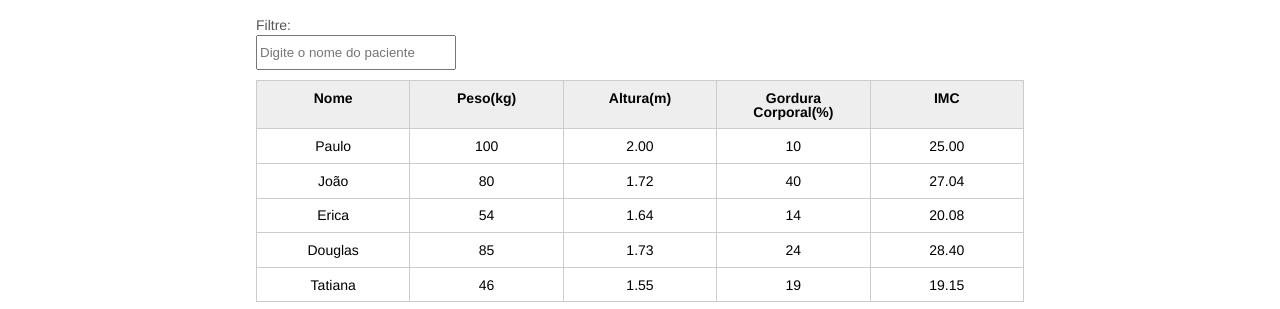
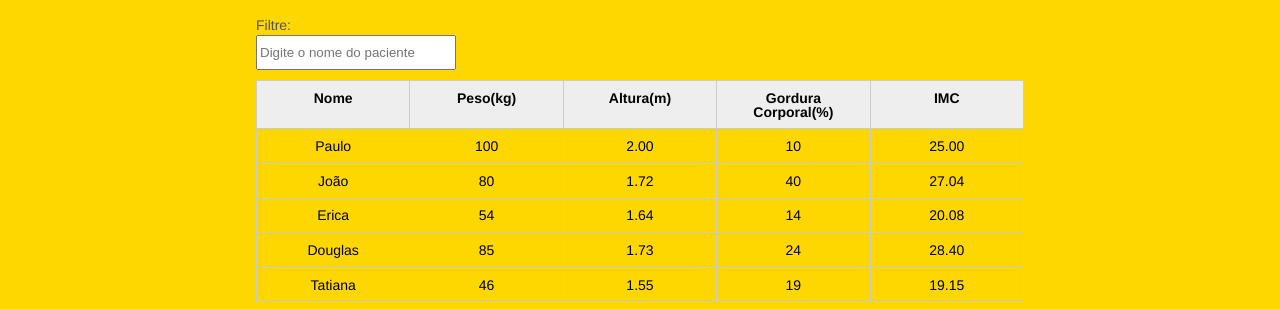
Before and after one commit to Moacirc/moacra.github.io_ex_JavaScript_plataforma_Alura, a plain HTML site: page index.html in a window 1280 px wide. Shown: the part 123-432 px from the top of the page. Drawn offline with Linux system fonts and the light colour scheme.

Commit message:
Update index.css

```diff
--- a/css/index.css
+++ b/css/index.css
@@ -5,6 +5,7 @@
 body{
 	font-family: "Helvetica Neue", "Helvetica", Helvetica, Arial, sans-serif;
 	font-size: 14px;
+	background-color: #FFD700;
 }
 
 header{
```
